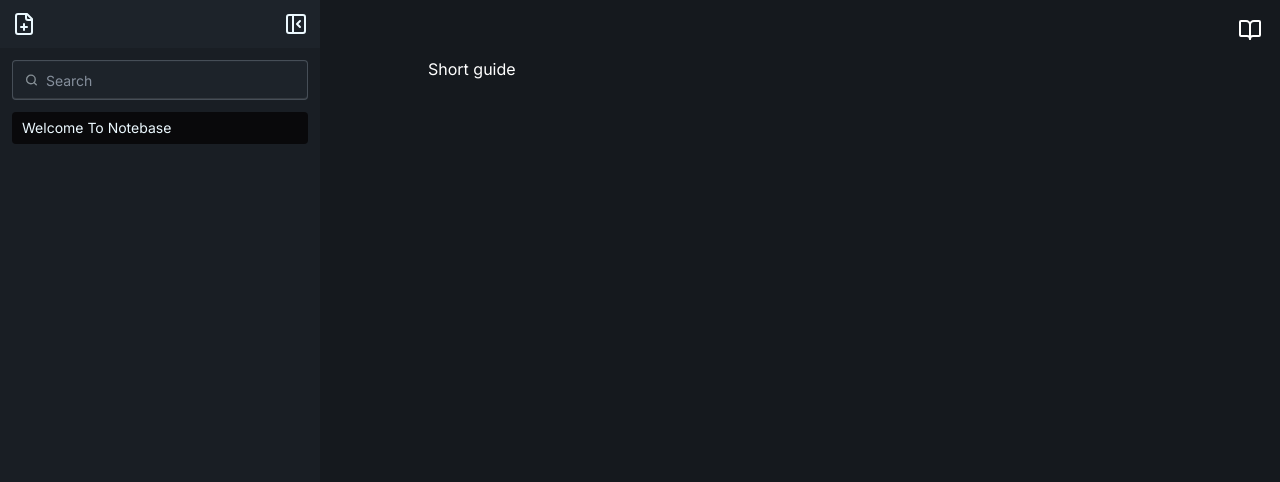
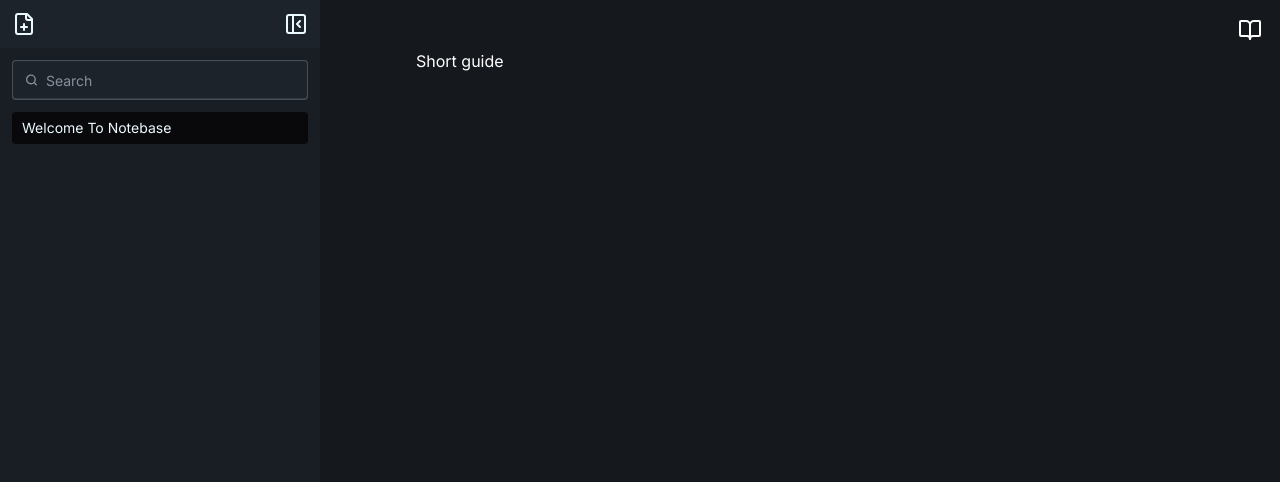
Before and after one commit to jamiewilliamsxyz/notebase, a React (Vite) app: page / in a window 1280 px wide. Shown: the top 482 px of the page. Built offline with nearby package versions, Linux system fonts and the light colour scheme.

Commit message:
Ajust textarea padding
Added padding 0 so switching between edit mode and view mode won't twitch the content as much

```diff
--- a/src/components/features/editor/MarkdownEditor.jsx
+++ b/src/components/features/editor/MarkdownEditor.jsx
@@ -35,7 +35,7 @@ export const MarkdownEditor = () => {
           value={markdownContent}
           onChange={(e) => setMarkdownContent(e.target.value)}
           placeholder="Start typing here..."
-          className="textarea text-base bg-transparent border-0 shadow-none resize-none overflow-hidden w-full min-h-96 leading-relaxed focus:bg-transparent focus:shadow-none focus:outline-none "
+          className="textarea text-base bg-transparent border-0 shadow-none resize-none overflow-hidden w-full min-h-96 leading-relaxed focus:bg-transparent focus:shadow-none focus:outline-none p-0"
         />
       ) : editorMode === "view" ? (
         <div className="html-content leading-relaxed break-all whitespace-pre-wrap w-full">
```
